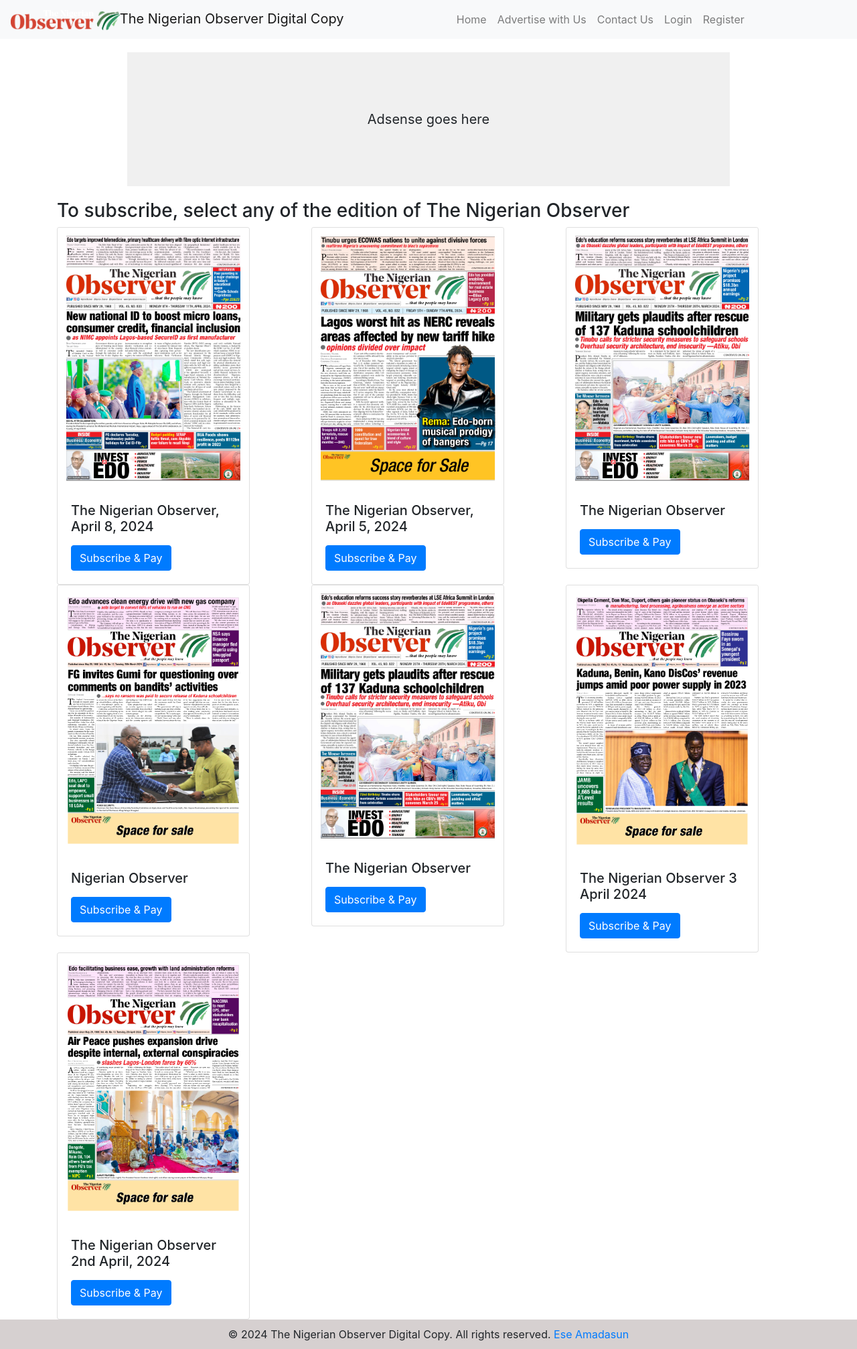
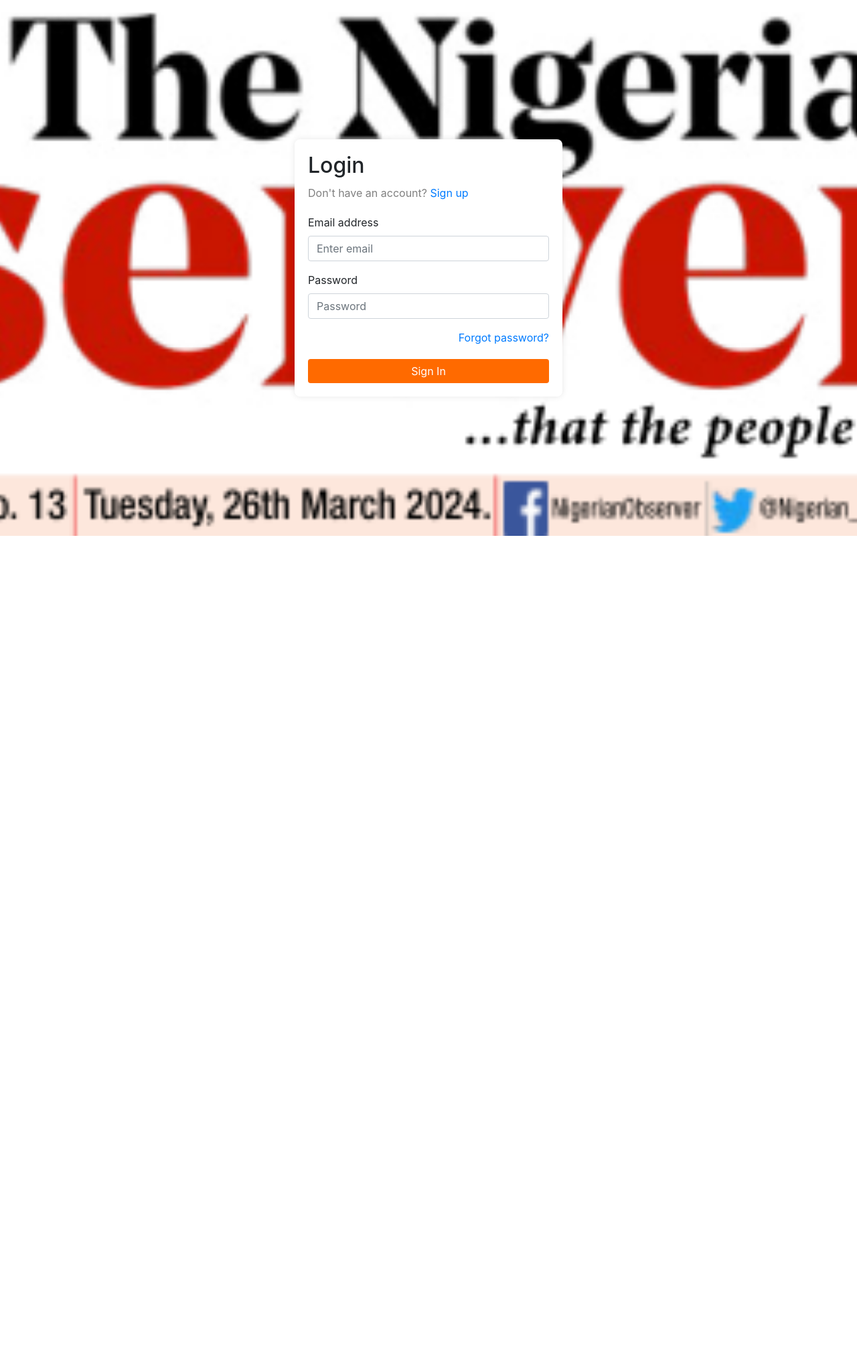
Before and after one commit to amadasunese/e-newspaper, a Flask app: page / in a window 1280 px wide. Shown: the whole page at 67% size. After the commit the page ends 800 px from the top, so only its background shows below. Run offline with Flask 3, Linux system fonts and the light colour scheme; parts of the project's set-up code (start-up, migrations or seed data) failed here and were passed over; some libraries are stand-ins or nearby versions.

Commit message:
added password reset

```diff
--- a/static/css/styles.css
+++ b/static/css/styles.css
@@ -42,3 +42,74 @@
     align-items: center;
     font-size: 20px;
 }
+
+
+/* landing page */
+
+body, html {
+    height: 100%;
+    margin: 0;
+}
+
+.login-container {
+    background: url('/static/images/thumbnail.png') no-repeat center center fixed;
+    background-size: cover;
+    height: 100%;
+}
+
+.login-box {
+    background: white;
+    padding: 20px;
+    border-radius: 8px;
+    box-shadow: 0 0 10px rgba(0, 0, 0, 0.1);
+    width: 400px;
+}
+
+.login-header {
+    margin-bottom: 20px;
+}
+
+.login-header h2 {
+    margin-bottom: 10px;
+}
+
+.login-header p {
+    color: gray;
+}
+
+.forgot-password {
+    display: block;
+    text-align: right;
+    margin-bottom: 20px;
+}
+
+.btn-primary {
+    background-color: #ff6a00; /* Custom orange color */
+    border: none;
+}
+
+.btn-primary:hover {
+    background-color: #e65c00; /* Darker shade for hover state */
+}
+
+
+/* register page */
+
+
+.register-container {
+    height: 100vh; /* Use 100% of the viewport height */
+    background-color: #f5f5f5; /* A light background color */
+}
+
+.register-box {
+    background: #fff; /* White background for the form */
+    padding: 2rem;
+    border-radius: 0.5rem;
+    width: 400px; /* Fixed width for the form box */
+    box-shadow: 0 4px 8px rgba(0, 0, 0, 0.1); /* A subtle shadow */
+    /* Add any additional styling you want for the box */
+}
+
+.btn-success {
+    width: 100%; /* Make the button extend to the full width of the form */
+}
--- /dev/null
+++ b/templates/landing_page.html
@@ -0,0 +1,35 @@
+<!DOCTYPE html>
+<html lang="en">
+<head>
+    <meta charset="UTF-8">
+    <meta name="viewport" content="width=device-width, initial-scale=1.0">
+    <title>Login | Your Application</title>
+    <link href="https://stackpath.bootstrapcdn.com/bootstrap/4.5.2/css/bootstrap.min.css" rel="stylesheet">
+    <link rel="stylesheet" href="/static/css/styles.css">
+</head>
+<body>
+    <div class="login-container d-flex align-items-center justify-content-center">
+        <div class="login-box">
+            <div class="login-header">
+                <h2>Login</h2>
+                <p>Don't have an account? <a href="{{ url_for('main.register') }}">Sign up</a></p>
+            </div>
+            <form class="login-form">
+                <div class="form-group">
+                    <label for="email">Email address</label>
+                    <input type="email" class="form-control" id="email" placeholder="Enter email">
+                </div>
+                <div class="form-group">
+                    <label for="password">Password</label>
+                    <input type="password" class="form-control" id="password" placeholder="Password">
+                </div>
+                <a href="{{ url_for('main.reset_password_request') }}" class="forgot-password">Forgot password?</a>
+                <button type="submit" class="btn btn-primary btn-block">Sign In</button>
+            </form>
+        </div>
+    </div>
+    <script src="https://code.jquery.com/jquery-3.5.1.slim.min.js"></script>
+    <script src="https://cdn.jsdelivr.net/npm/@popperjs/core@2.5.2/dist/umd/popper.min.js"></script>
+    <script src="https://stackpath.bootstrapcdn.com/bootstrap/4.5.2/js/bootstrap.min.js"></script>
+</body>
+</html>
--- a/templates/newspapers.html
+++ b/templates/newspapers.html
@@ -11,8 +11,8 @@
     <h3>To subscribe, select any of the edition of The Nigerian Observer</h3>
     <div class="row">
         {% for newspaper in newspapers[::-1] %}
-        <div class="col-md-4">
-            <div class="card" style="width: 18rem;">
+        <div class="col-md-3">
+            <div class="card" style="width: 15rem;">
                 <img src="{{ url_for('static', filename='pdfs/' + (newspaper.thumbnail or 'default.jpg')) }}" class="card-img-top" alt="{{ newspaper.title }}">
                 <div class="card-body">
                     <h5 class="card-title">{{ newspaper.title }}</h5>
@@ -20,7 +20,7 @@
                     {% if newspaper.id in subscribed_newspapers %}
                         <a href="{{ url_for('main.read_newspaper', newspaper_id=newspaper.id) }}" class="btn btn-success">Read</a>
                     {% else %}
-                        <a href="{{ url_for('main.subscribe_and_pay', newspaper_id=newspaper.id) }}" class="btn btn-primary">Subscribe & Pay</a>
+                        <a href="{{ url_for('main.subscribe_and_pay', newspaper_id=newspaper.id) }}" class="btn btn-primary">Subscribe</a>
                     {% endif %}
                     {% if current_user.is_admin %}
                         <form action="{{ url_for('main.delete_newspaper', newspaper_id=newspaper.id) }}" method="POST" style="display:inline;">
--- a/views.py
+++ b/views.py
@@ -16,7 +16,7 @@
 from paystackapi.paystack import Paystack
 from dotenv import load_dotenv
 from flask_wtf import FlaskForm
-from forms import LoginForm, SignUpForm, EditUserForm, UploadNewspaperForm, ContactForm
+from forms import LoginForm, SignUpForm, EditUserForm, UploadNewspaperForm, ContactForm, ResetPasswordForm, ResetPasswordRequestForm
 from flask_mail import Mail, Message
 from itsdangerous import URLSafeTimedSerializer
 import smtplib
@@ -24,15 +24,19 @@
 
 from src.accounts.token import generate_confirmation_token, confirm_token
 
-from src.utils.email import send_email, send_feedback
+from config import send_email, send_feedback # send_password_reset_email
 
 main = Blueprint('main', __name__)
 
+# @main.route('/')
+# def index():
+#     newspapers = Newspaper.query.all()
+#     return render_template('newspapers.html', newspapers=newspapers)
+
 @main.route('/')
 def index():
-    newspapers = Newspaper.query.all()
-    return render_template('newspapers.html', newspapers=newspapers)
-
+    # newspapers = Newspaper.query.all()
+    return render_template('landing_page.html')
 
 load_dotenv()
 PAYSTACK_SECRET_KEY = os.environ.get('PAYSTACK_SECRET_KEY')
@@ -67,21 +71,21 @@
 ######################################
 #         User management            #
 ######################################
-def generate_confirmation_token(email):
-    serializer = URLSafeTimedSerializer(current_app.config['SECRET_KEY'])
-    return serializer.dumps(email, salt=current_app.config['SECURITY_PASSWORD_SALT'])
+# def generate_confirmation_token(email):
+#     serializer = URLSafeTimedSerializer(current_app.config['SECRET_KEY'])
+#     return serializer.dumps(email, salt=current_app.config['SECURITY_PASSWORD_SALT'])
 
-def confirm_token(token, expiration=3600):
-    serializer = URLSafeTimedSerializer(current_app.config['SECRET_KEY'])
-    try:
-        email = serializer.loads(
-            token,
-            salt=current_app.config['SECURITY_PASSWORD_SALT'],
-            max_age=expiration
-        )
-    except:
-        return False
-    return email
+# def confirm_token(token, expiration=3600):
+#     serializer = URLSafeTimedSerializer(current_app.config['SECRET_KEY'])
+#     try:
+#         email = serializer.loads(
+#             token,
+#             salt=current_app.config['SECURITY_PASSWORD_SALT'],
+#             max_age=expiration
+#         )
+#     except:
+#         return False
+#     return email
 
 @main.route('/register', methods=['GET', 'POST'])
 @logout_required
@@ -190,6 +194,86 @@
         current_app.logger.error(f"An error occurred during login: {e}")
         flash('An unexpected error occurred. Please try again.', 'danger')
         return redirect(url_for('main.login'))
+
+
+
+# s = URLSafeTimedSerializer #(current_app.config['SECRET_KEY'])
+
+# def send_password_reset_email(user):
+#     """Password reset email
+#     """
+#     token = s.dumps(user.email, salt='password-reset-salt')
+#     msg = Message('Reset Your Password', sender=current_app.config["MAIL_DEFAULT_SENDER"],
+#                   recipients=[user.email])
+#     msg.body = (
+#         f"To reset your password, visit the following link: "
+#         f"{url_for('main.reset_password', token=token, _external=True)}"
+#     )
+#     mail.send(msg)
+
+mail = Mail()
+def send_password_reset_email(user):
+
+    # Initialize the serializer with the app's secret key
+    serializer = URLSafeTimedSerializer(current_app.config['SECRET_KEY'])
+
+    # Generate a token
+    token = serializer.dumps(user.email, salt='password-reset-salt')
+    # # Generate a token
+    # token = s.dumps(user.email, salt='password-reset-salt')
+
+    # Create the password reset email
+    msg = Message('Reset Your Password',
+                  sender=current_app.config["MAIL_DEFAULT_SENDER"],
+                  recipients=[user.email])
+
+    # Email body with the link to reset password
+    msg.body = (
+        "To reset your password, visit the following link: "
+        f"{url_for('main.reset_password', token=token, _external=True)}"
+    )
+
+    # Send the email
+    mail.send(msg)
+
+@main.route('/reset_password_request', methods=['GET', 'POST'])
+def reset_password_request():
+    """Process password reset request
+    """
+    form = ResetPasswordRequestForm()
+    if form.validate_on_submit():
+        user = User.query.filter_by(email=form.email.data).first()
+        if user:
+            send_password_reset_email(user)
+        flash('Password reset email sent if your email is in our system.')
+        return redirect(url_for('main.login'))
+    return render_template('reset_password_request.html',
+                           title='Reset Password', form=form)
+
+
+@main.route('/reset_password/<token>', methods=['GET', 'POST'])
+def reset_password(token):
+    try:
+        email = s.loads(token, salt='password-reset-salt', max_age=3600)
+    except Exception:
+        flash('The password reset link is invalid or has expired.')
+        return redirect(url_for('main.reset_password_request'))
+
+    user = User.query.filter_by(email=email).first()
+    if user is None:
+        flash('Invalid user.')
+        return redirect(url_for('main.reset_password_request'))
+
+    form = ResetPasswordForm()
+    if form.validate_on_submit():
+        # Update user's password
+        user.password_hash = generate_password_hash(form.password.data)
+        db.session.commit()
+        flash('Your password has been reset.')
+        return redirect(url_for('main.login'))
+    return render_template('reset_password.html',
+                           title='Reset Password', form=form, token=token)
+
 
 
 @main.route('/logout')
@@ -303,7 +387,7 @@
     db.session.delete(newspaper)
     db.session.commit()
     flash('Newspaper deleted successfully.', 'success')
-    return redirect(url_for('main.view_latest_issues'))
+    return redirect(url_for('main.newspapers'))
 
 
 ######################################
```
Also changed, not shown: config.py (+68 -0 lines), src/accounts/token.py (+5 -4 lines), src/utils/email.py (+37 -4 lines), templates/register.html (+7 -1 lines), newspaper.db, static/images/thumbnail.png (added), static/pdfs/thumbnail_The_Nigerian_Observer_April_8_2024.pdf.png (added), 1 other file.
